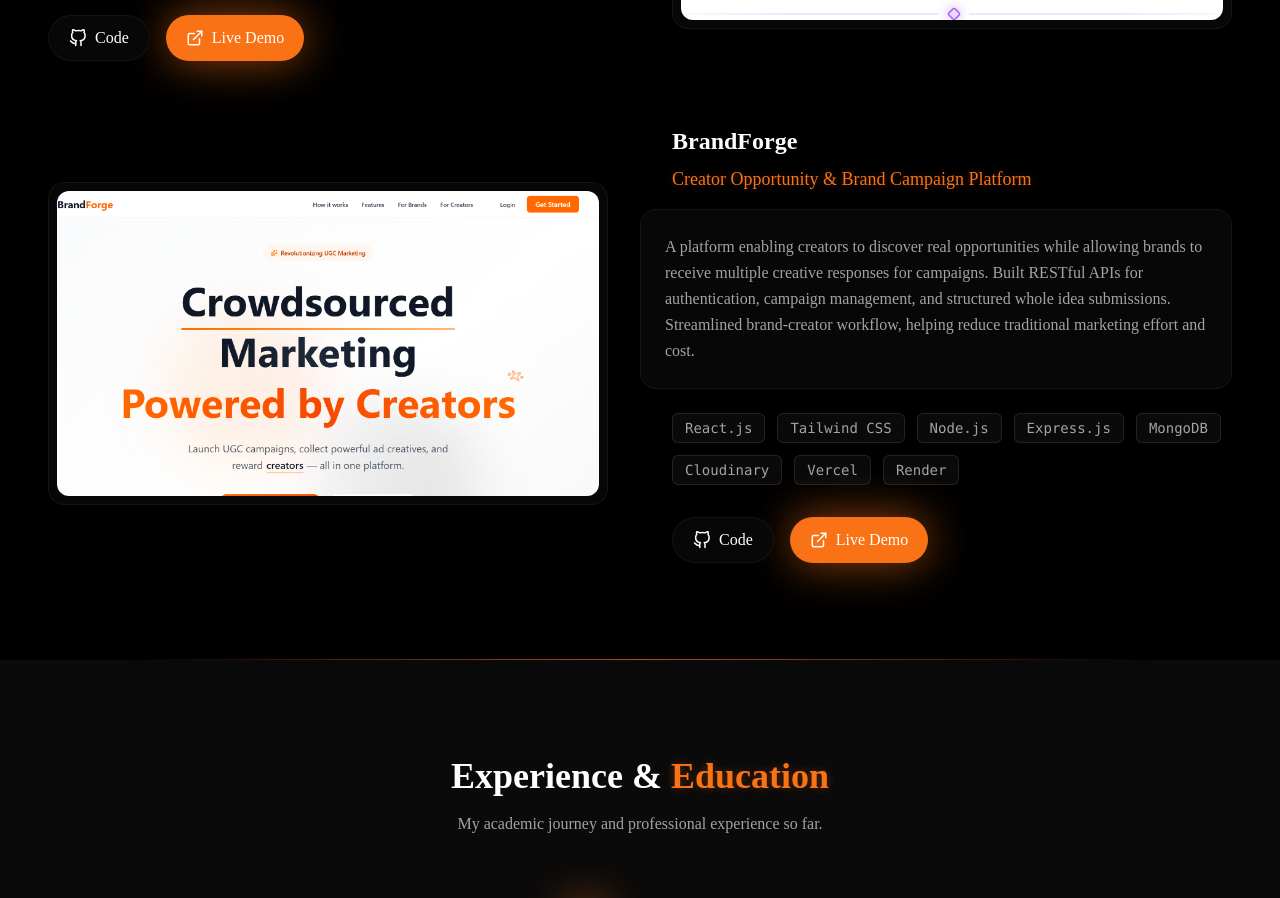
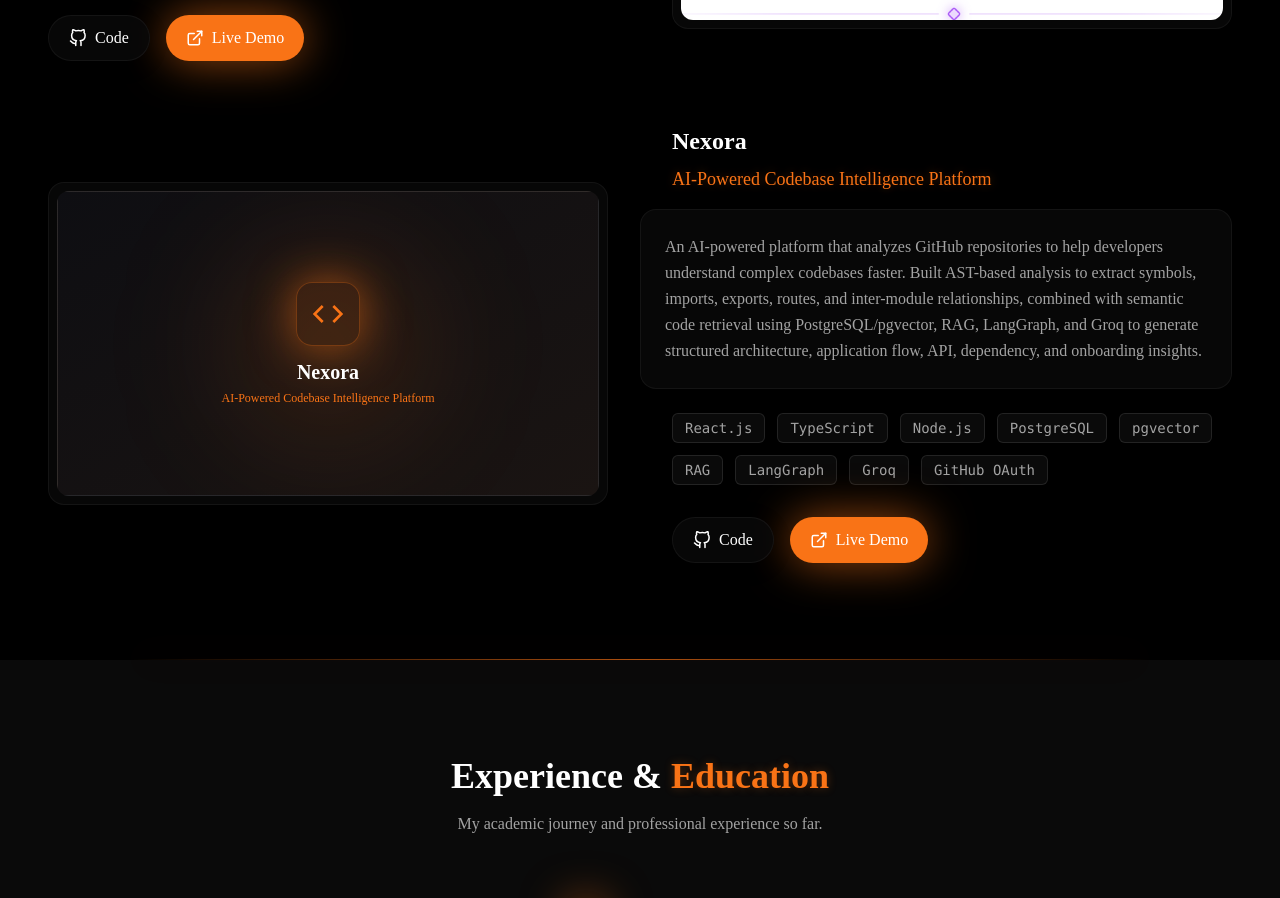
Before and after one commit to RohitChintalapudi/rohit_portfolio, a React (Vite) app: page / in a window 1280 px wide. Shown: the part 3120-4018 px from the top of the page. Built offline with nearby package versions, Linux system fonts and the light colour scheme.

Commit message:
feat: replace BrandForge with Nexora AI codebase intelligence project

```diff
--- a/src/components/Projects.jsx
+++ b/src/components/Projects.jsx
@@ -1,7 +1,6 @@
 import React from 'react';
 import { ExternalLink } from 'lucide-react';
 import AnimatedSection from './AnimatedSection';
-import brandforgeImg from '../assets/brandforge.png';
 import chatlyImg from '../assets/chatly-thumbnail.png';
 import learnflowImg from '../assets/learnflow-ai.png';
 
@@ -41,14 +40,24 @@
       image: chatlyImg,
     },
     {
-      title: "BrandForge",
-      subtitle: "Creator Opportunity & Brand Campaign Platform",
+      title: "Nexora",
+      subtitle: "AI-Powered Codebase Intelligence Platform",
       description:
-        "A platform enabling creators to discover real opportunities while allowing brands to receive multiple creative responses for campaigns. Built RESTful APIs for authentication, campaign management, and structured whole idea submissions. Streamlined brand-creator workflow, helping reduce traditional marketing effort and cost.",
-      tech: ["React.js", "Tailwind CSS", "Node.js", "Express.js", "MongoDB", "Cloudinary", "Vercel", "Render"],
-      github: "https://github.com/RohitChintalapudi/BrandForge_backend",
-      live: "https://brand-forge-landingpage.vercel.app/",
-      image: brandforgeImg,
+        "An AI-powered platform that analyzes GitHub repositories to help developers understand complex codebases faster. Built AST-based analysis to extract symbols, imports, exports, routes, and inter-module relationships, combined with semantic code retrieval using PostgreSQL/pgvector, RAG, LangGraph, and Groq to generate structured architecture, application flow, API, dependency, and onboarding insights.",
+      tech: [
+        "React.js",
+        "TypeScript",
+        "Node.js",
+        "PostgreSQL",
+        "pgvector",
+        "RAG",
+        "LangGraph",
+        "Groq",
+        "GitHub OAuth",
+      ],
+      github: "https://github.com/RohitChintalapudi/Nexora",
+      live: "https://nexora-codebase.vercel.app/",
+      image: null,
     },
   ];
 
@@ -84,8 +93,16 @@
                         className="w-full h-full object-cover"
                       />
                     ) : (
-                      <div className="w-full h-full bg-gradient-to-br from-[var(--color-brand-orange)]/20 to-purple-600/20 flex items-center justify-center">
-                        <span className="text-4xl font-bold text-[var(--color-brand-orange)]/50">{project.title.charAt(0)}</span>
+                      <div className="w-full h-full bg-gradient-to-br from-[#0e0e12] to-[#1a1412] flex flex-col items-center justify-center border border-[var(--border-color)] p-6 relative overflow-hidden">
+                        <div className="absolute top-1/2 left-1/2 -translate-x-1/2 -translate-y-1/2 w-48 h-48 bg-[var(--color-brand-orange)]/15 rounded-full blur-3xl pointer-events-none"></div>
+                        <div className="w-16 h-16 rounded-2xl bg-[var(--color-brand-orange)]/10 border border-[var(--color-brand-orange)]/30 flex items-center justify-center text-[var(--color-brand-orange)] mb-3 relative z-10 box-glow">
+                          <svg viewBox="0 0 24 24" width="32" height="32" fill="none" stroke="currentColor" strokeWidth="2">
+                            <polyline points="16 18 22 12 16 6"></polyline>
+                            <polyline points="8 6 2 12 8 18"></polyline>
+                          </svg>
+                        </div>
+                        <h4 className="text-xl font-bold text-[var(--text-primary)] relative z-10">{project.title}</h4>
+                        <p className="text-xs text-[var(--color-brand-orange)] font-medium mt-1 relative z-10">{project.subtitle}</p>
                       </div>
                     )}
                   </div>
```
